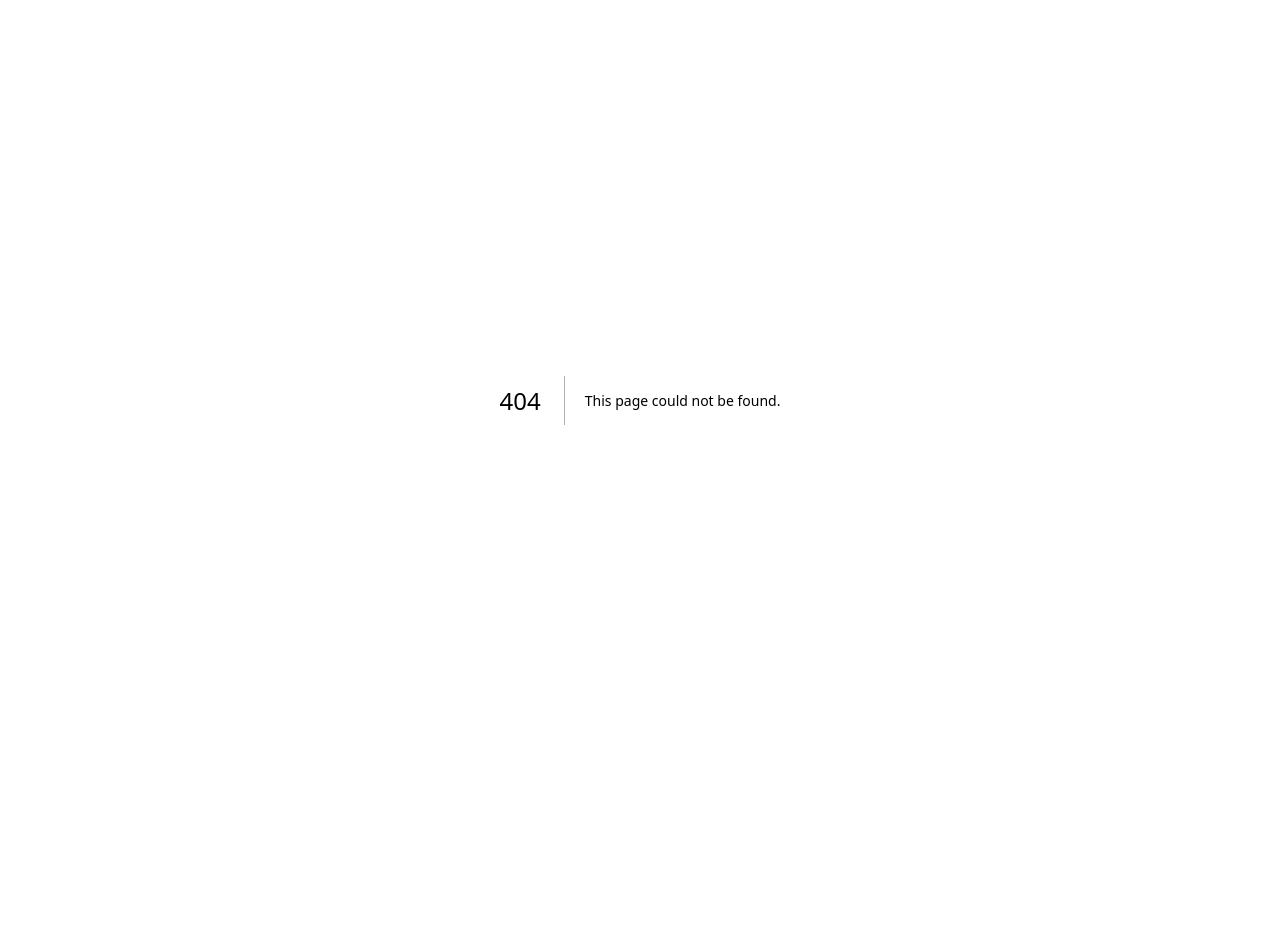
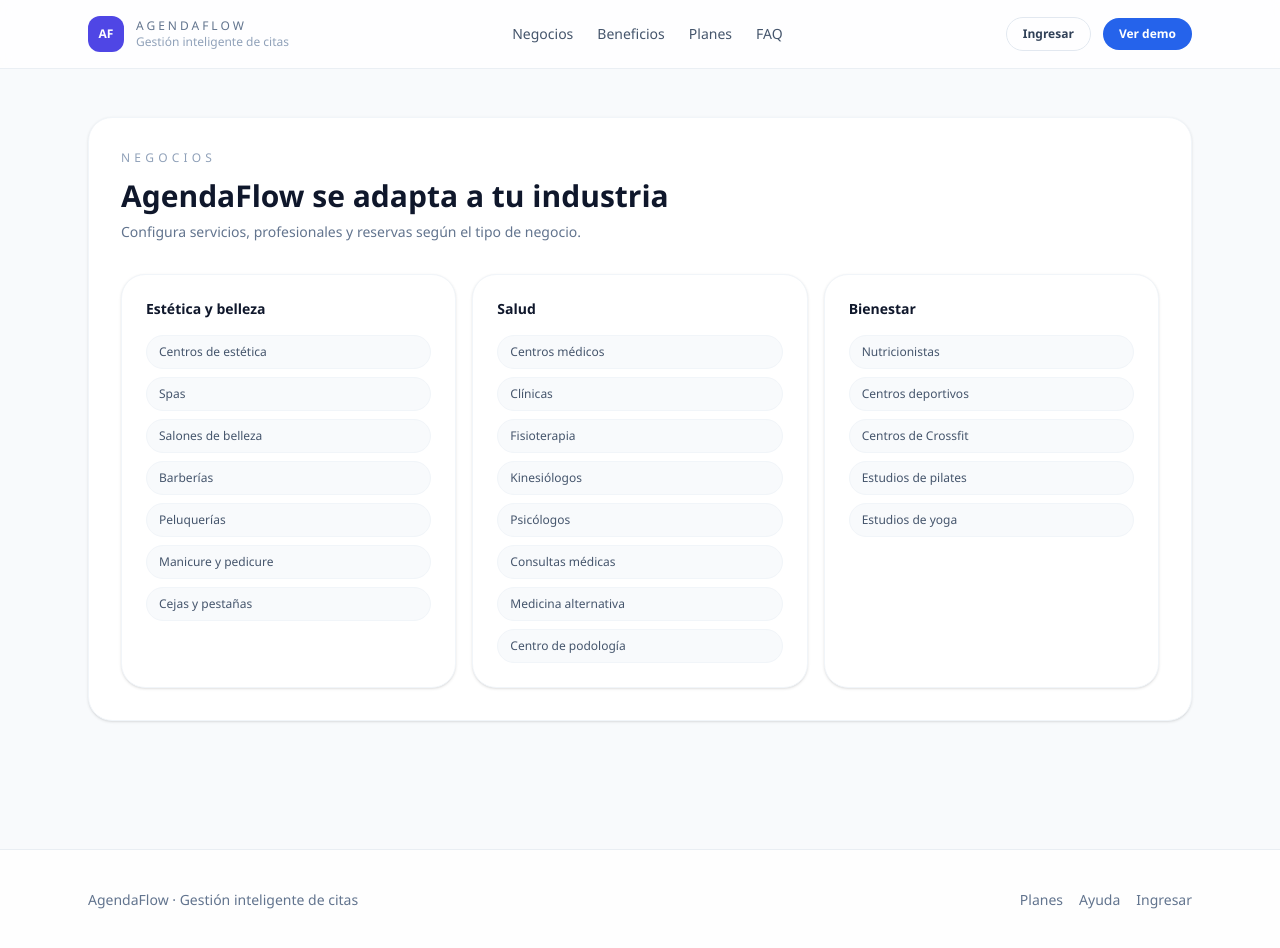
Before and after one commit to jogan1075/agenda-flow, a Next.js app in the folder frontend/: page /negocios in a window 1280 px wide. Before the commit this address had no page. Before the commit the page ends 800 px from the top, so only its background shows below. Built offline with nearby package versions, Linux system fonts and the light colour scheme.

Commit message:
fix(landing): add negocios page

```diff
--- /dev/null
+++ b/frontend/app/negocios/page.tsx
@@ -0,0 +1,70 @@
+import { MarketingLayout } from '@/components/marketing-layout';
+
+export default function NegociosPage() {
+  return (
+    <MarketingLayout>
+      <section className="mx-auto max-w-6xl px-6 pb-16">
+        <div className="rounded-3xl border border-slate-100 bg-white p-8 shadow-sm">
+          <p className="text-xs uppercase tracking-[0.35em] text-slate-400">Negocios</p>
+          <h1 className="mt-3 text-3xl font-semibold text-slate-900">
+            AgendaFlow se adapta a tu industria
+          </h1>
+          <p className="mt-2 text-sm text-slate-500">
+            Configura servicios, profesionales y reservas según el tipo de negocio.
+          </p>
+
+          <div className="mt-8 grid gap-4 lg:grid-cols-3">
+            {[
+              {
+                title: 'Estética y belleza',
+                items: [
+                  'Centros de estética',
+                  'Spas',
+                  'Salones de belleza',
+                  'Barberías',
+                  'Peluquerías',
+                  'Manicure y pedicure',
+                  'Cejas y pestañas',
+                ],
+              },
+              {
+                title: 'Salud',
+                items: [
+                  'Centros médicos',
+                  'Clínicas',
+                  'Fisioterapia',
+                  'Kinesiólogos',
+                  'Psicólogos',
+                  'Consultas médicas',
+                  'Medicina alternativa',
+                  'Centro de podología',
+                ],
+              },
+              {
+                title: 'Bienestar',
+                items: [
+                  'Nutricionistas',
+                  'Centros deportivos',
+                  'Centros de Crossfit',
+                  'Estudios de pilates',
+                  'Estudios de yoga',
+                ],
+              },
+            ].map((group) => (
+              <div key={group.title} className="rounded-3xl border border-slate-100 bg-white p-6 shadow-sm">
+                <p className="text-sm font-semibold text-slate-900">{group.title}</p>
+                <div className="mt-4 grid gap-2 text-xs text-slate-600">
+                  {group.items.map((item) => (
+                    <span key={item} className="rounded-full border border-slate-100 bg-slate-50 px-3 py-2">
+                      {item}
+                    </span>
+                  ))}
+                </div>
+              </div>
+            ))}
+          </div>
+        </div>
+      </section>
+    </MarketingLayout>
+  );
+}
```
